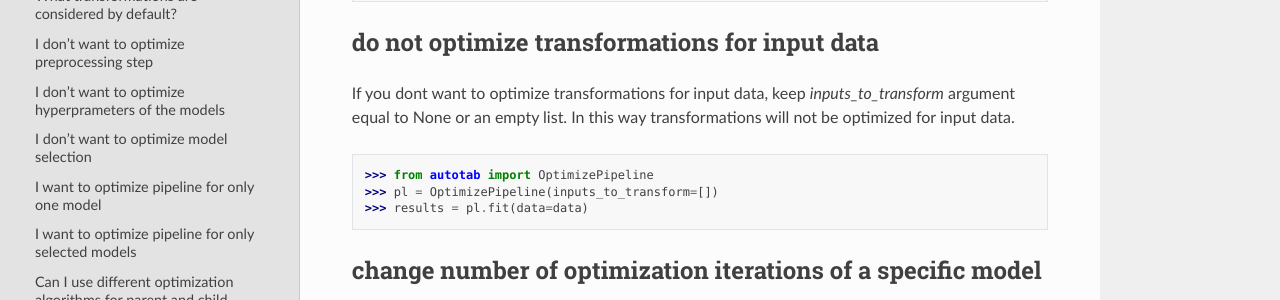
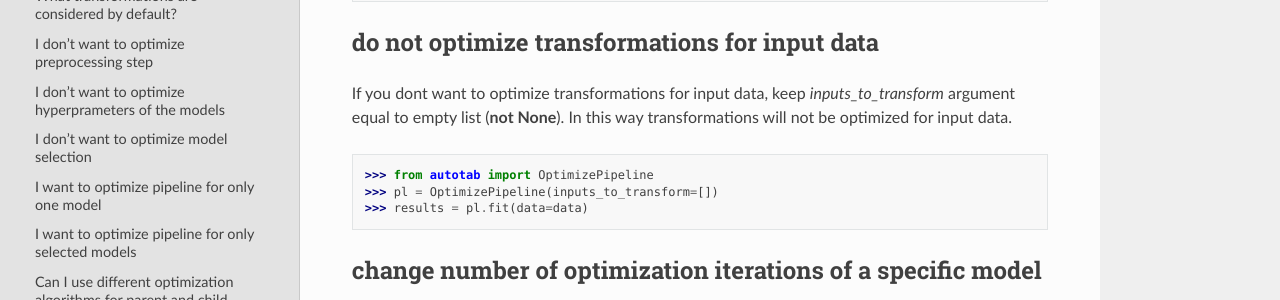
Before and after one commit to Sara-Iftikhar/AutoTab, a Sphinx documentation site: the page built from docs/source/faqs.rst, in a window 1280 px wide and 900 px high, scrolled down 4290 px. Shown: the part 174-474 px from the top of the window. Built offline with Sphinx 7.4.7 and the Read the Docs theme 2.0.0, drawn with Linux system fonts in a browser that asks for light colours; pages that are not in the unit, such as notebooks, are missing from menus; some of the changed text lies outside the part shown.

Commit message:
removed bug when inputs_to_transform is None

```diff
--- a/docs/source/faqs.rst
+++ b/docs/source/faqs.rst
@@ -218,7 +218,7 @@ will be used for preprocessing steps.
 do not optimize transformations for input data
 ==============================================
 If you dont want to optimize transformations for input data,
-keep `inputs_to_transform` argument equal to None or an empty list.
+keep `inputs_to_transform` argument equal to empty list (**not None**).
 In this way transformations will not be optimized for input data.
 
 .. code-block:: python
```
Also changed, not shown: other parts of docs/source/faqs.rst (+1 -1 lines), 2 other files.
